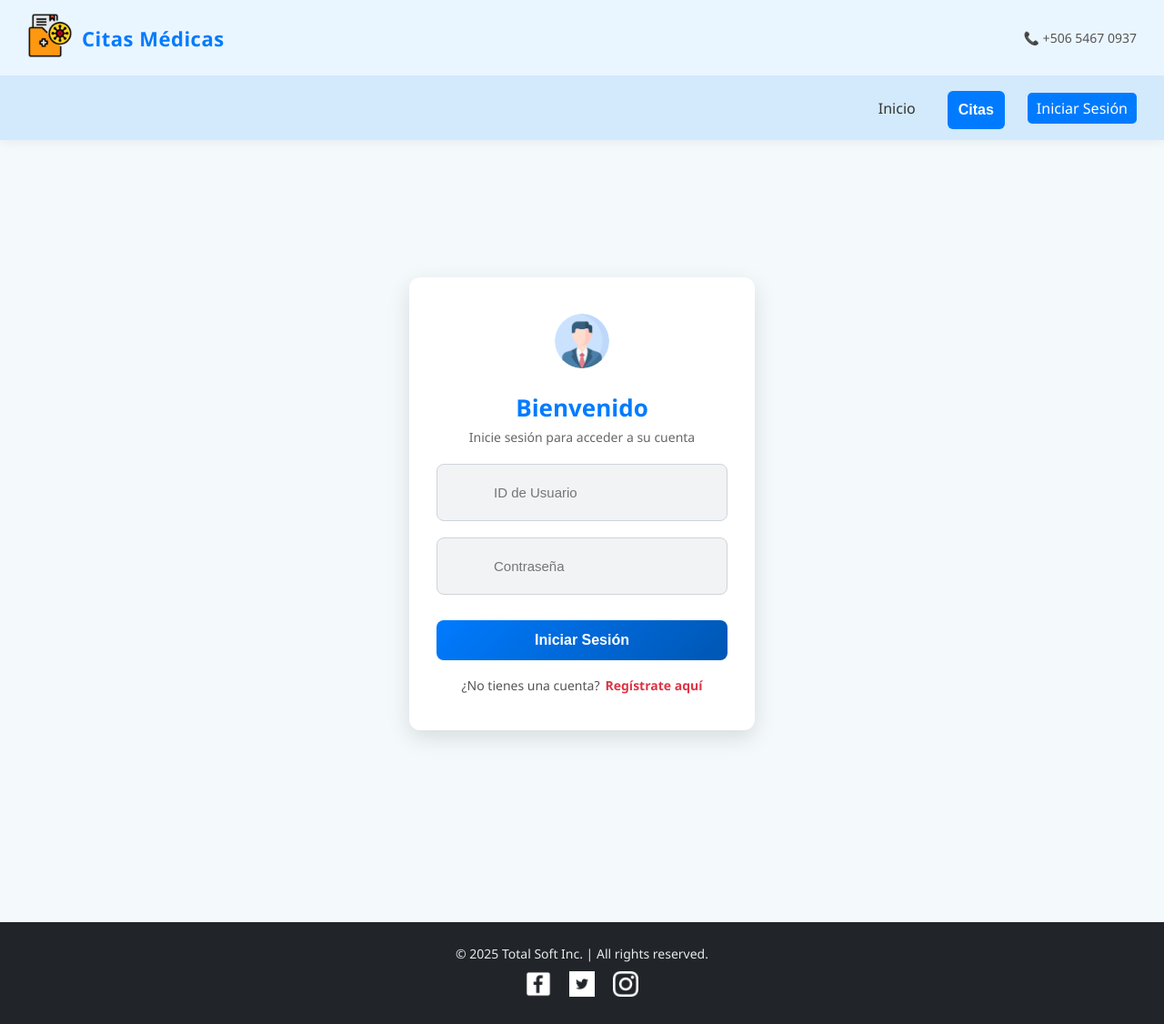
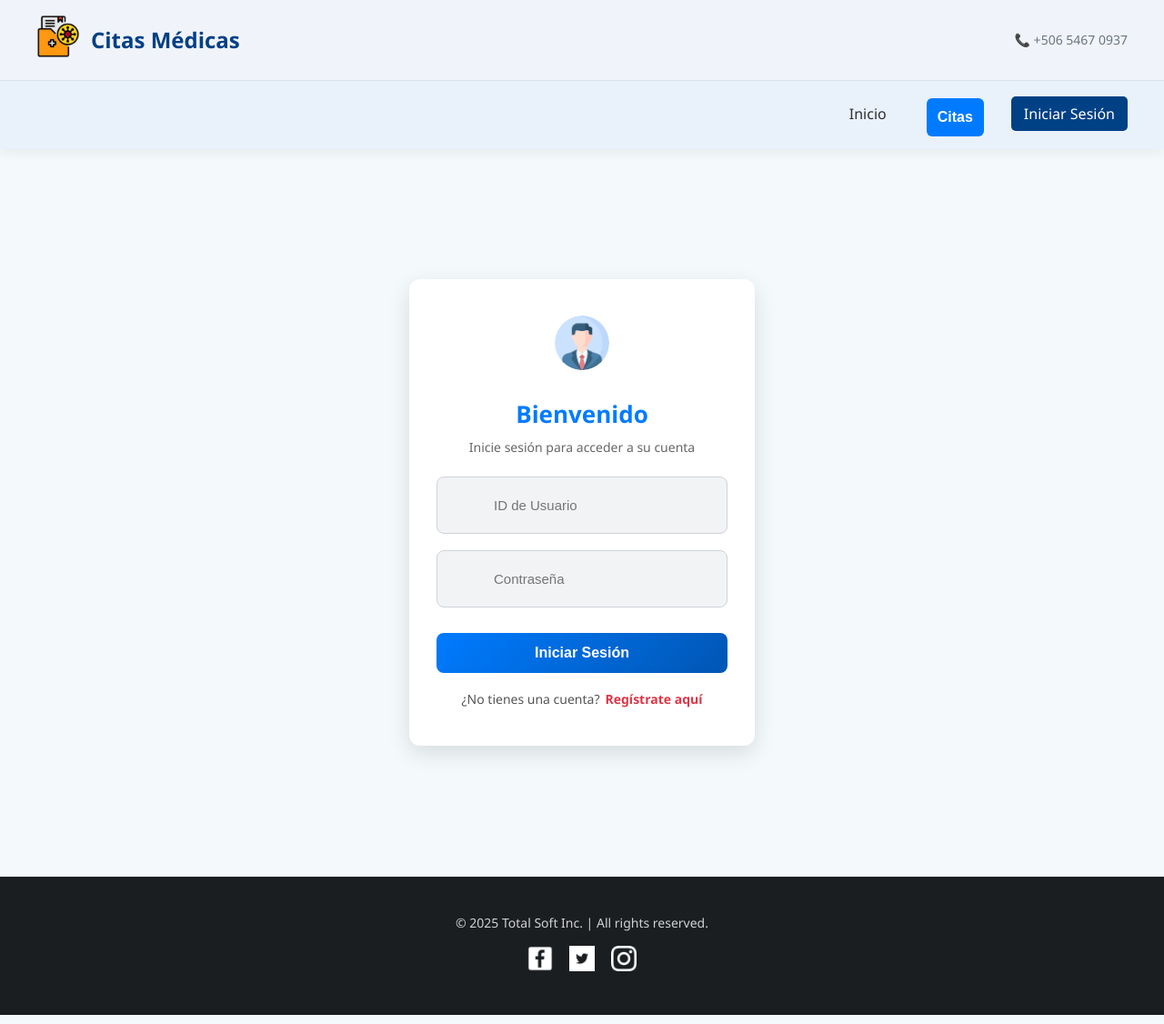
Before and after one commit to dnunezf/sistema_citas_medicas_frontend, a React (Vite) app: page /login in a window 1280 px wide. Shown: the whole page at 91% size. Built offline with nearby package versions, Linux system fonts and the light colour scheme.

Commit message:
Mejoras en el frontend

```diff
--- a/src/styles/fragments.css
+++ b/src/styles/fragments.css
@@ -1,4 +1,4 @@
-/* ===== Reset ===== */
+/* ===== Reset General ===== */
 * {
     margin: 0;
     padding: 0;
@@ -7,93 +7,94 @@
 
 body {
     font-family: 'Segoe UI', sans-serif;
-    background-color: #f8f9fa;
-    color: #333;
+    background-color: #f4f6f9;
+    color: #2c2f33;
+    line-height: 1.6;
 }
 
 /* ===== HEADER ===== */
 header {
     background-color: #ffffff;
-    box-shadow: 0 3px 10px rgba(0, 0, 0, 0.05);
+    box-shadow: 0 4px 12px rgba(0, 0, 0, 0.06);
     position: relative;
     z-index: 1000;
 }
 
-/* Top bar (logo + contacto) */
+/* Top bar */
 .top-bar {
     display: flex;
     justify-content: space-between;
     align-items: center;
-    padding: 14px 30px;
-    background-color: #eaf6ff;
+    padding: 16px 40px;
+    background-color: #f0f4fa;
+    border-bottom: 1px solid #dbe4ed;
 }
 
 .logo {
     display: flex;
     align-items: center;
-    gap: 10px;
+    gap: 12px;
 }
 
 .logo img {
-    height: 50px;
+    height: 48px;
 }
 
 .brand-title {
-    font-size: 22px;
+    font-size: 24px;
     font-weight: 700;
-    color: #007bff;
-    letter-spacing: 0.5px;
+    color: #004085;
 }
 
 .contact-info {
     font-size: 14px;
-    color: #555;
+    color: #6c757d;
 }
 
-/* Navigation bar */
+/* Main navigation */
 .main-nav {
-    background-color: #d3e9fc;
-    padding: 12px 30px;
+    background-color: #e9f1fa;
+    padding: 14px 40px;
 }
 
 .main-nav ul {
     list-style: none;
     display: flex;
-    align-items: center;
-    gap: 25px;
     flex-wrap: wrap;
     justify-content: flex-end;
+    align-items: center;
+    gap: 30px;
 }
 
 .main-nav a {
     text-decoration: none;
-    color: #333;
+    color: #2c2f33;
     font-weight: 500;
-    transition: all 0.3s;
-    padding: 6px 10px;
+    padding: 8px 14px;
     border-radius: 5px;
+    transition: background-color 0.3s, color 0.3s;
 }
 
 .main-nav a:hover {
-    color: #007bff;
-    background-color: #ffffff60;
+    background-color: #d6eaff;
+    color: #004085;
 }
 
-/* Login button highlight */
+/* Login button */
 .login-button {
-    background-color: #007bff;
+    background-color: #004085;
     color: white !important;
-    padding: 7px 16px;
+    padding: 8px 18px;
     border-radius: 6px;
-    transition: background-color 0.3s ease;
     font-weight: 600;
+    transition: background-color 0.3s;
 }
 
 .login-button:hover {
-    background-color: #0056b3;
+    background-color: #002752;
 }
 
-/* Dropdowns */
+/* Dropdown menu */
 .dropdown {
     position: relative;
 }
@@ -102,12 +103,12 @@ header {
     display: none;
     position: absolute;
     right: 0;
+    top: 110%;
     background-color: #fff;
-    box-shadow: 0 6px 12px rgba(0,0,0,0.1);
-    padding: 10px 0;
+    box-shadow: 0 8px 20px rgba(0, 0, 0, 0.08);
     border-radius: 8px;
-    z-index: 999;
-    min-width: 190px;
+    overflow: hidden;
+    min-width: 200px;
     animation: fadeIn 0.2s ease-in-out;
 }
 
@@ -116,60 +117,52 @@ header {
 }
 
 .dropdown-content li {
-    padding: 10px 20px;
+    padding: 12px 20px;
     transition: background-color 0.2s;
 }
 
-.dropdown-content li a {
-    color: #333;
+.dropdown-content li:hover {
+    background-color: #f8f9fa;
+}
+
+.dropdown-content a {
+    color: #2c2f33;
     text-decoration: none;
-    display: block;
     font-size: 14px;
 }
 
-.dropdown-content li:hover {
-    background-color: #f5f5f5;
-}
-
-.dropdown-content li a:hover {
-    color: #007bff;
-}
-
-/* Fade animation */
-@keyframes fadeIn {
-    from { opacity: 0; transform: translateY(-5px); }
-    to   { opacity: 1; transform: translateY(0); }
+.dropdown-content a:hover {
+    color: #004085;
 }
 
 /* ===== FOOTER ===== */
 footer {
-    background-color: #212529;
-    color: #ffffff;
+    background-color: #1b1e21;
+    color: #f1f1f1;
+    padding: 40px 20px;
     text-align: center;
-    padding: 25px 20px;
-    width: 100%;
-    margin-top: 60px;
 }
 
 .footer-content {
     display: flex;
     flex-direction: column;
     align-items: center;
-    gap: 10px;
+    gap: 14px;
+    max-width: 900px;
+    margin: 0 auto;
 }
 
 .footer-content p {
     font-size: 14px;
-    opacity: 0.9;
+    opacity: 0.85;
 }
 
 .social-icons {
     display: flex;
-    gap: 20px;
+    gap: 18px;
 }
 
 .social-icons a {
-    display: inline-block;
     transition: transform 0.3s ease;
 }
 
@@ -183,12 +176,24 @@ footer {
     transform: scale(1.2);
 }
 
-/* ===== Responsive adjustments ===== */
+/* ===== Fade animation ===== */
+@keyframes fadeIn {
+    from {
+        opacity: 0;
+        transform: translateY(-5px);
+    }
+    to {
+        opacity: 1;
+        transform: translateY(0);
+    }
+}
+
+/* ===== Responsive Design ===== */
 @media (max-width: 768px) {
     .top-bar {
         flex-direction: column;
         text-align: center;
-        gap: 8px;
+        gap: 10px;
     }
 
     .main-nav ul {
@@ -200,24 +205,22 @@ footer {
         height: 42px;
     }
 
-    /* ===== Sesión activa (nombre + cerrar sesión) ===== */
     .user-name {
         font-weight: 600;
-        color: #007bff;
-        margin-right: 10px;
-        padding: 6px 10px;
+        color: #004085;
+        background-color: #eef2f7;
+        padding: 6px 12px;
         border-radius: 5px;
-        background-color: #ffffff70;
     }
 
     .logout-button {
         background-color: transparent;
         border: 1px solid #dc3545;
         color: #dc3545;
-        padding: 6px 10px;
+        padding: 6px 12px;
         border-radius: 5px;
+        font-weight: 600;
         cursor: pointer;
-        font-weight: 600;
         transition: all 0.3s ease;
     }
 
@@ -225,5 +228,4 @@ footer {
         background-color: #dc3545;
         color: white;
     }
-
 }
```
